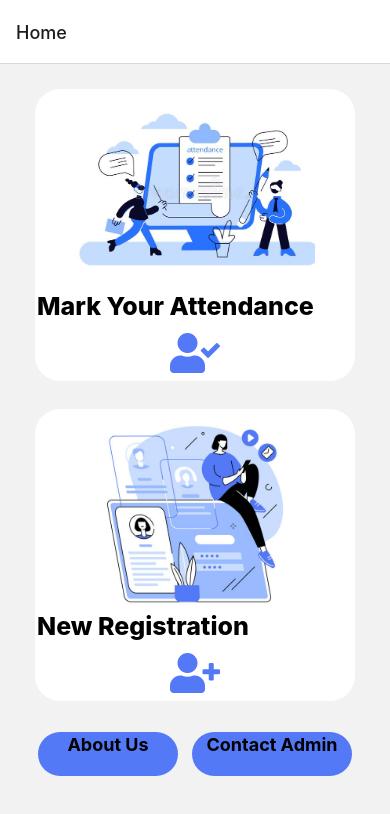
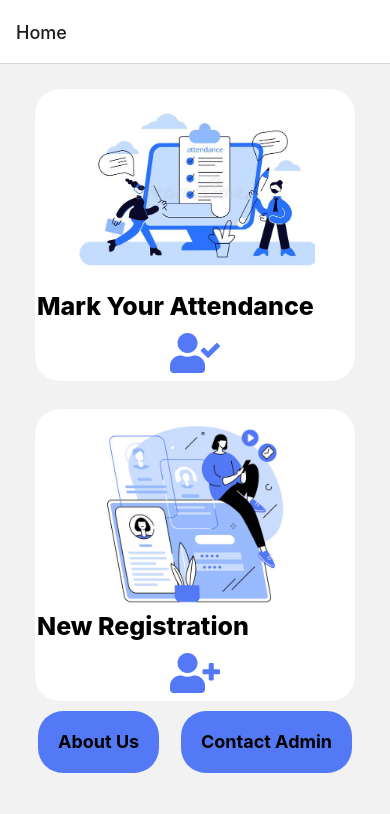
Before and after one commit to jagjit-1/SIH-Finale-frontend, a React Native app: screen /Home in a window 390 px wide. Shown: the top 814 px of the page. Built offline with nearby package versions, Linux system fonts and the light colour scheme.

Commit message:
Another commit

```diff
--- a/Components/Screens/HomeScreen.js
+++ b/Components/Screens/HomeScreen.js
@@ -9,47 +9,34 @@ import { FontAwesome5 } from '@expo/vector-icons';
 const HomeScreen = ({ navigation }) => {
   return (
 
-    <View style={{ height: '100%' }}  >
-      <View >
-        <TouchableOpacity activeOpacity={0.5} style={{ elevation: 10, shadowColor: '#52006A', backgroundColor: 'white', padding: 2, paddingBottom: 6, margin: 3, width: 320, alignSelf: 'center', marginTop: 25, borderRadius: 25 }}>
-          <Image style={{ width: 240, height: 200, display: 'flex', alignSelf: 'center' }} source={require("../images/attendance.jpg")} />
-          <Text style={{ fontWeight: '800', fontSize: 25, display: 'flex', textAlign: 'center', marginBottom: 10 }}>
+    <View style={{ height: '100%', display:'flex', flexDirection:'column' }}  >
+      <View style = {{flex:0.8}}>
+        <TouchableOpacity activeOpacity={0.5} style={styles.homscreen__buttons}>
+          <Image style={styles.homescreen__image} source={require("../images/attendance.jpg")} />
+          <Text style={styles.homescreen__text}>
             Mark Your Attendance
           </Text>
           <FontAwesome5 name="user-check" size={40} color="#5379f6" style={{ alignSelf: 'center' }} />
         </TouchableOpacity>
 
-        <TouchableOpacity activeOpacity={0.5} style={{ elevation: 10, shadowColor: '#52006A', backgroundColor: 'white', padding: 2, paddingBottom: 6, margin: 3, width: 320, alignSelf: 'center', marginTop: 25, borderRadius: 25 }}>
-          <Image style={{ width: 240, height: 200, display: 'flex', alignSelf: 'center' }} source={require("../images/register.jpg")} />
-          <Text style={{ fontWeight: '800', fontSize: 25, display: 'flex', textAlign: 'center', marginBottom: 10 }}>
+        <TouchableOpacity activeOpacity={0.5} style={styles.homscreen__buttons}>
+          <Image style={styles.homescreen__image} source={require("../images/register.jpg")} />
+          <Text style={styles.homescreen__text}>
             New Registration
           </Text>
           <FontAwesome5 name="user-plus" size={40} color="#5379f6" style={{ alignSelf: 'center' }} />
         </TouchableOpacity>
-        <View style = {{display:'flex', flexDirection:'row', height:50, alignSelf:'center', marginTop:25, width:320, justifyContent:'space-between'}}>
-          <TouchableOpacity activeOpacity={0.5} style = {{elevation:10, shadowColor:"#52006A", backgroundColor:'#5379f6', padding:2, paddingBottom:6, margin:3, width:140, borderRadius:25}}>
-            <Text style = {{textAlign:'center', textAlignVertical:'center', height:'100%', fontWeight:"700", fontSize:18}}>About Us</Text>
-          </TouchableOpacity>
-          <TouchableOpacity activeOpacity={0.5} style = {{elevation:10, shadowColor:"#52006A", backgroundColor:'#5379f6', padding:2, paddingBottom:6, margin:3, width:160, borderRadius:25}}>
-            <Text style = {{textAlign:'center', textAlignVertical:'center', height:'100%', fontWeight:"700", fontSize:18}}>Contact Admin</Text>
-          </TouchableOpacity>
-        </View>
-
       </View>
-      {/* <View style={{ marginBottom: 20 }} >
-        <TouchableOpacity style={styles.homescreen__contactbutton} activeOpacity={0.4}>
-          <Text style={styles.homescreen__text}>
-            Contact Admin
-          </Text>
+      <View style={styles.homescreen__bottombtn}>
+        <TouchableOpacity activeOpacity={0.5} style={styles.bottom_btns}>
+          <Text style={{ textAlign: 'center', textAlignVertical: 'center', height: '100%', fontWeight: "700", fontSize: 18 }}>About Us</Text>
+        </TouchableOpacity>
+        <TouchableOpacity activeOpacity={0.5} style={styles.bottom_btns}>
+          <Text style={{ textAlign: 'center', textAlignVertical: 'center', height: '100%', fontWeight: "700", fontSize: 18 }}>Contact Admin</Text>
         </TouchableOpacity>
       </View>
-      <View>
-        <TouchableOpacity style={styles.homescreen__contactbutton} activeOpacity={0.4}>
-          <Text style={styles.homescreen__text}>
-            About us
-          </Text>
-        </TouchableOpacity>
-      </View> */}
+
+
     </View>
 
 
@@ -58,7 +45,51 @@ const HomeScreen = ({ navigation }) => {
 export default HomeScreen
 
 const styles = StyleSheet.create({
-
+  homscreen__buttons: {
+    elevation: 10,
+    shadowColor: '#52006A',
+    backgroundColor: 'white',
+    padding: 2,
+    paddingBottom: 6,
+    margin: 3,
+    width: 320,
+    alignSelf: 'center',
+    marginTop: 25,
+    borderRadius: 25
+  },
+  homescreen__image: {
+    width: 240,
+    height: 200,
+    display: 'flex',
+    alignSelf: 'center'
+  },
+  homescreen__text: {
+    fontWeight: '800',
+    fontSize: 25,
+    display: 'flex',
+    textAlign: 'center',
+    marginBottom: 10
+  },
+  homescreen__bottombtn: {
+    display: 'flex',
+    flexDirection: 'row',
+    height: 50,
+    alignSelf: 'center',
+    marginTop: 100,
+    width: 320,
+    justifyContent: 'space-between',
+    flex:0.1
+  },
+  bottom_btns: {
+    elevation: 10,
+    shadowColor: "#52006A",
+    backgroundColor: '#5379f6',
+    padding: 20,
+    paddingBottom: 25,
+    margin: 3,
+    borderRadius: 25,
+    width: 'auto'
+  }
 })
 
 
```
